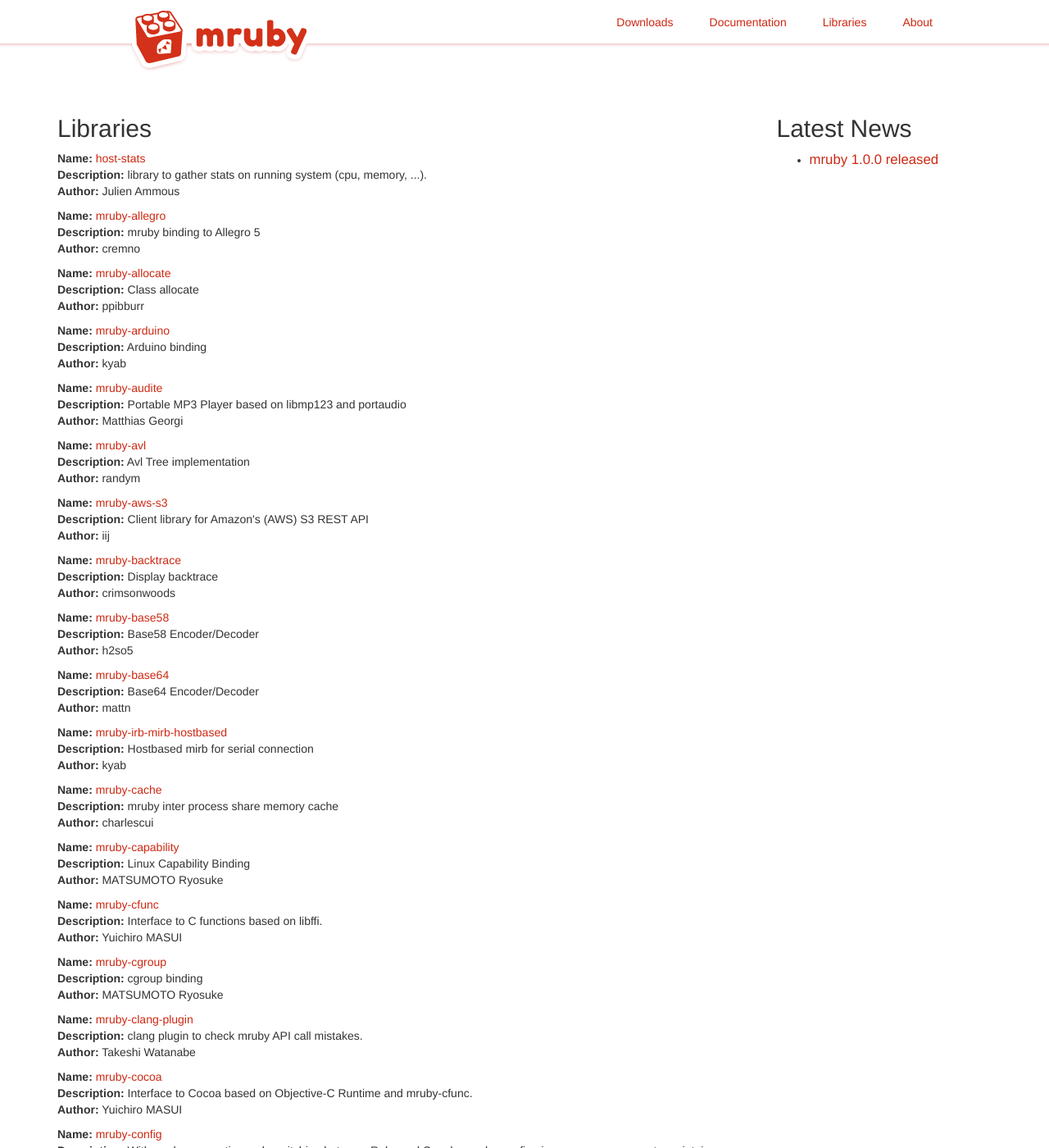
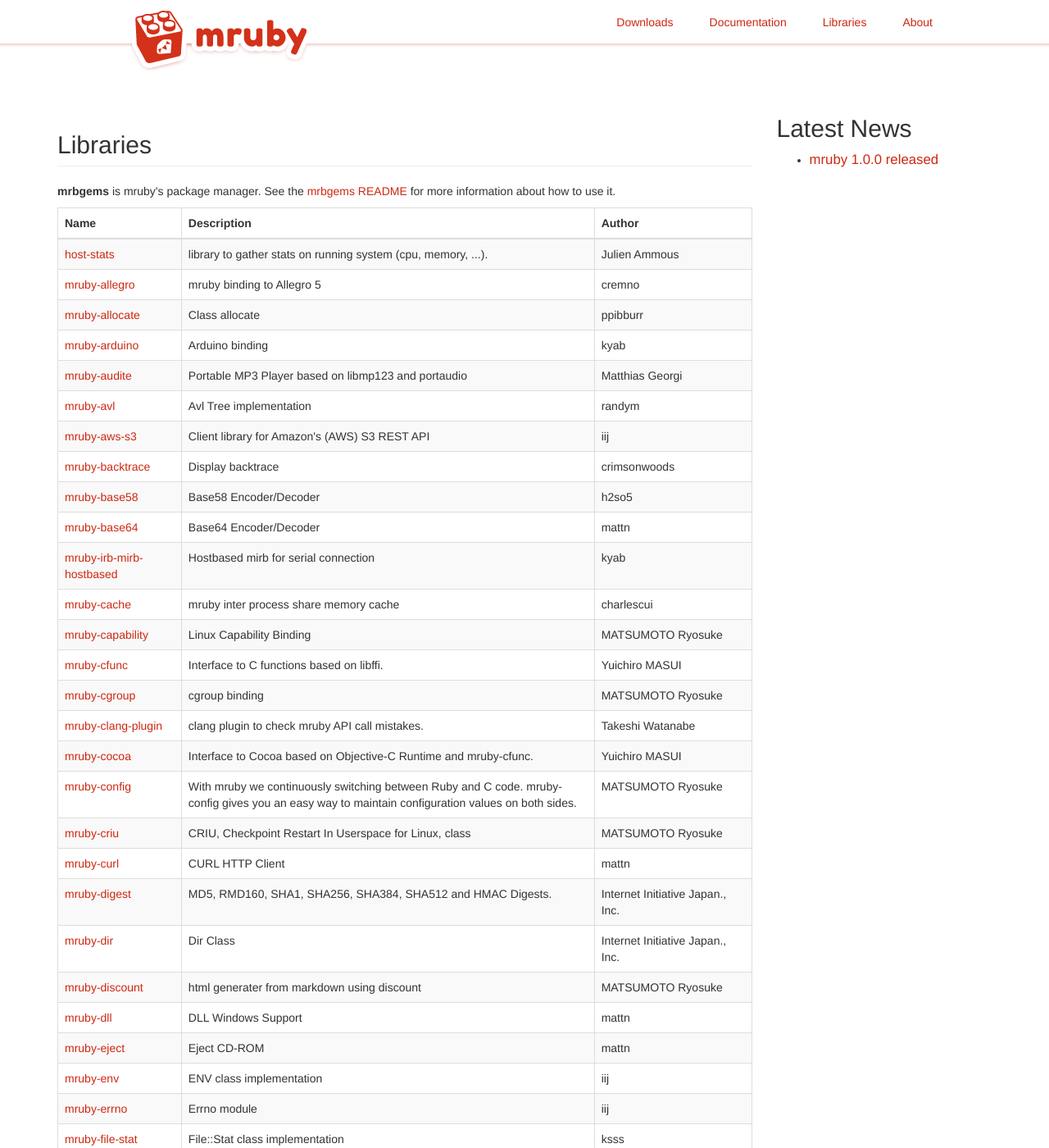
Before and after one commit to mruby/mruby.github.io, a Jekyll site: the page built from libraries/index.html, in a window 1280 px wide and 1400 px high. Shown: the whole window at 82% size. Built offline with Jekyll 4.4.1, drawn with Linux system fonts in a browser that asks for light colours; nearby versions of some CDN libraries; some of the changed text lies outside the part shown.

Commit message:
feat(libraries) put libraries in a table, link to readme

```diff
--- a/libraries/index.html
+++ b/libraries/index.html
@@ -3,17 +3,41 @@
 title: mruby - libraries
 ---
 
-<div id="home">
-  <div>
-    <h2>Libraries</h2>
-
-    {% for mgem_data in site.data.mgems %}
-      <p>
-        <b>Name:</b> <a href="{{ mgem_data.website }}">{{ mgem_data.name }}</a> <br/>
-        <b>Description:</b> {{ mgem_data.description }} <br/>
-        <b>Author:</b> {{ mgem_data.author }} <br/>
-      </p>
-    {% endfor %}
-
+<div class='row'>
+  <div class='col-md-12'>
+    <h2 class='page-header'>Libraries</h2>
   </div>
 </div>
+<div class='row'>
+  <div class='col-md-12'>
+    <p>
+      <strong>mrbgems</strong> is mruby's package manager. See the <a href="https://github.com/mruby/mruby/tree/master/doc/mrbgems">mrbgems README</a> for more information about how to use it.
+    </p>
+  </div>
+</div>
+<div class='row'>
+  <div class='col-md-12'>
+    <table class='table table-striped table-bordered'>
+      <thead>
+        <th> Name </th>
+        <th> Description </th>
+        <th> Author </th>
+      </thead>
+      <tbody>
+        {% for mgem_data in site.data.mgems %}
+          <tr>
+            <td>
+              <a href="{{ mgem_data.website }}">{{ mgem_data.name }}</a>
+            </td>
+            <td>
+              {{ mgem_data.description }}
+            </td>
+            <td>
+              {{ mgem_data.author }}
+            </td>
+          </tr>
+        {% endfor %}
+      </tbody>
+    </table>
+  </div>
+</div>
```
